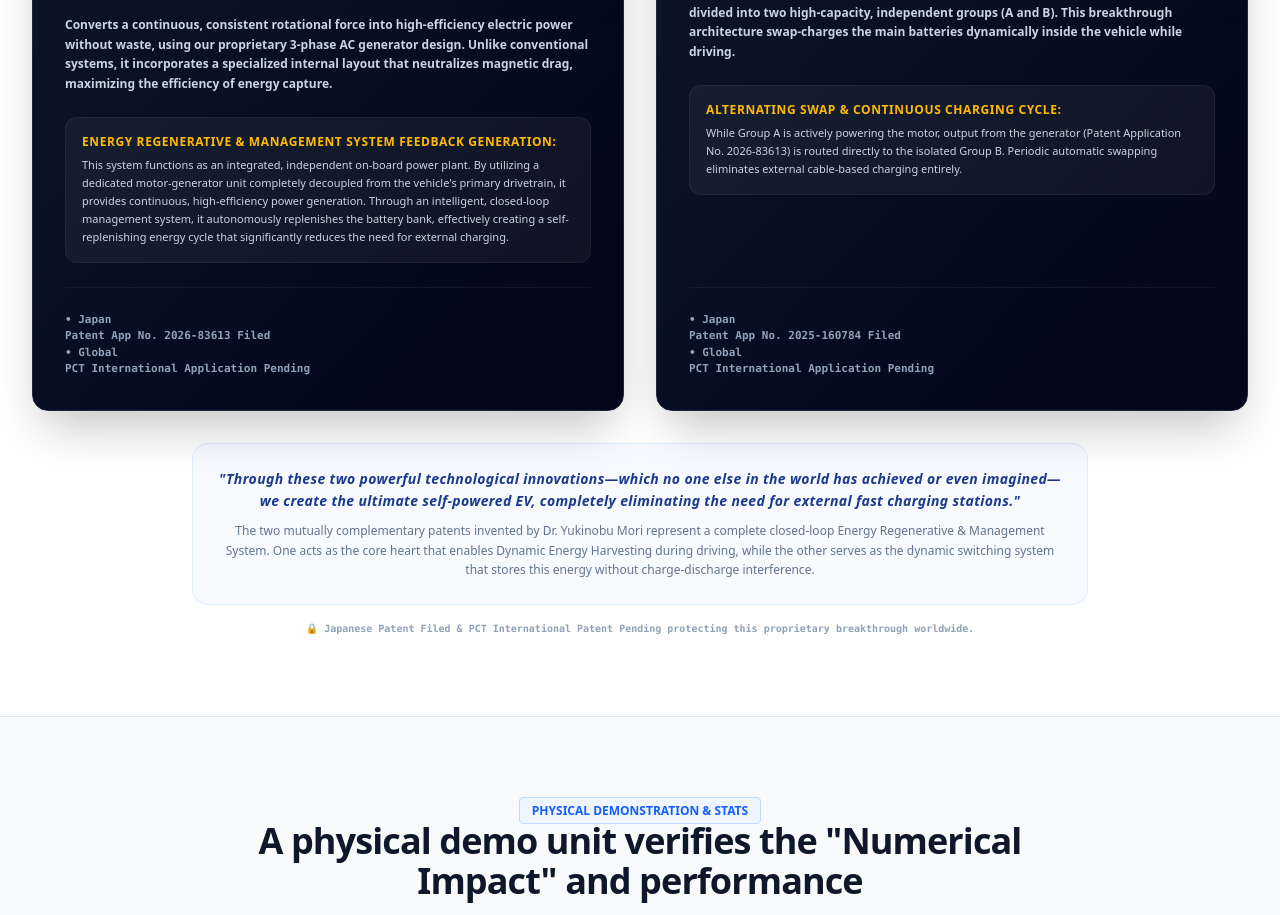
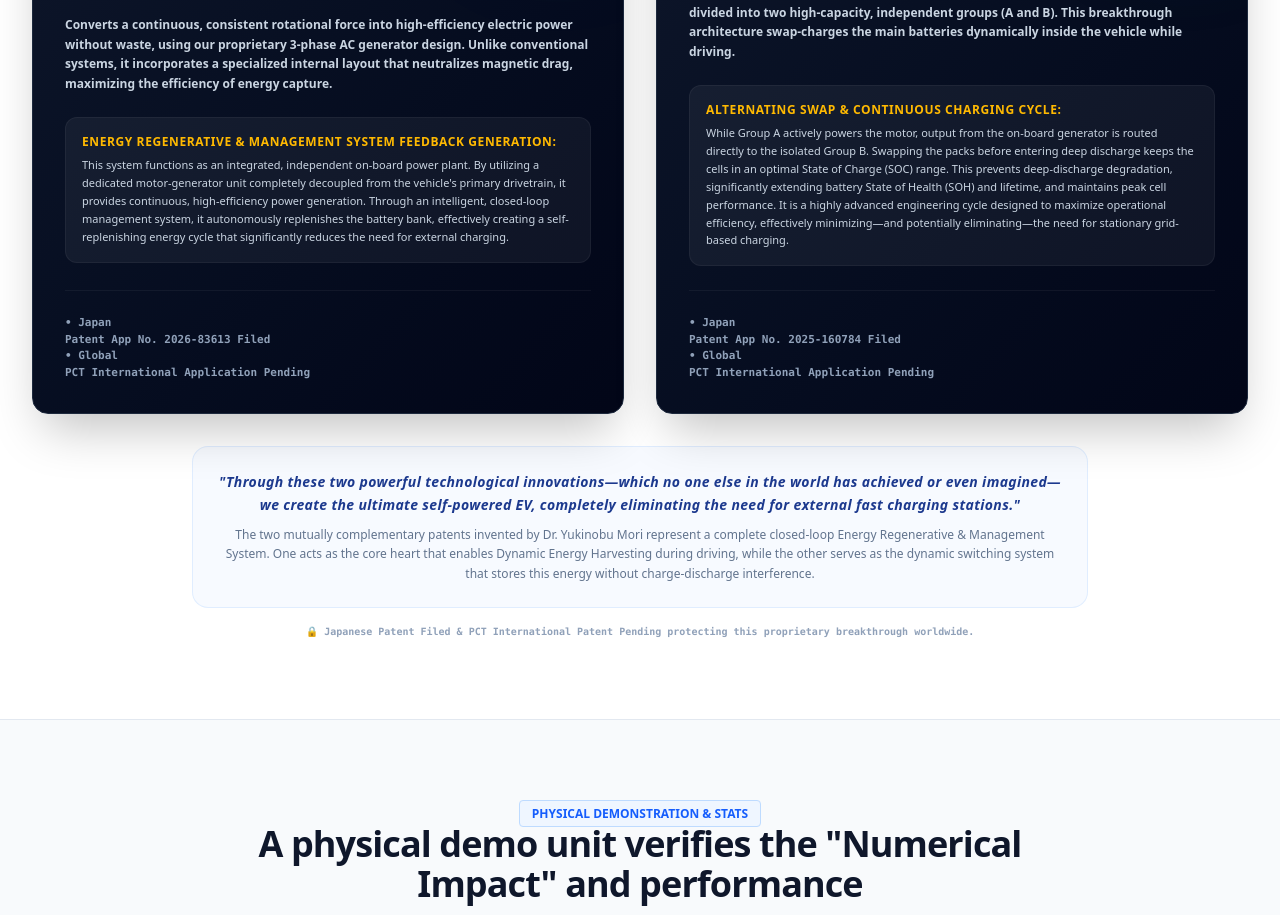
Before and after one commit to joinusint2207-ev/-, a React (Vite) app: page / in a window 1280 px wide. Shown: the part 3520-4435 px from the top of the page. Built offline with nearby package versions, Linux system fonts and the light colour scheme.

Commit message:
feat: update patent 02 technical description
Refine the description of the A/B battery swapping system to emphasize battery health (SOH) benefits and efficient SOC management.

```diff
--- a/src/translations.ts
+++ b/src/translations.ts
@@ -101,7 +101,7 @@ export const translations = {
     patent02Sub: "Dual Swapping Battery Structure for EV",
     patent02Desc: "Rather than using auxiliary storage, the vehicle's main propulsion battery bank itself is divided into two high-capacity, independent groups (A and B). This breakthrough architecture swap-charges the main batteries dynamically inside the vehicle while driving.",
     alternatingSwapTitle: "Alternating Swap & Continuous Charging Cycle:",
-    alternatingSwapDesc: "While Group A is actively powering the motor, output from the generator (Patent Application No. 2026-83613) is routed directly to the isolated Group B. Periodic automatic swapping eliminates external cable-based charging entirely.",
+    alternatingSwapDesc: "While Group A actively powers the motor, output from the on-board generator is routed directly to the isolated Group B. Swapping the packs before entering deep discharge keeps the cells in an optimal State of Charge (SOC) range. This prevents deep-discharge degradation, significantly extending battery State of Health (SOH) and lifetime, and maintains peak cell performance.\n\nIt is a highly advanced engineering cycle designed to maximize operational efficiency, effectively minimizing—and potentially eliminating—the need for stationary grid-based charging.",
     patent02Timeline: "• Japan\nPatent App No. 2025-160784 Filed\n• Global\nPCT International Application Pending",
     coreConceptTitle: "💡 The Core Concept: Plug-free, Ultimate Self-Propulsion System",
     coreConceptDesc: "\"The continuous, consistent rotational force generated through our proprietary on-board mechanism is captured by (1) a custom-engineered 3-phase AC feedback generator that minimizes friction and drag. This harvested energy is channeled into (2) an independent, dual-compartment (A/B) battery system operating under intelligent swapping control. This forms a perfect closed loop where one pack powers propulsion while the other receives high-rate feedback energy, rendering heavy external charging infrastructure completely redundant and launching the ultimate self-sufficient EV.\"",
@@ -304,7 +304,7 @@ export const translations = {
     patent02Sub: "EV用二系統バッテリー切替充電構造",
     patent02Desc: "補助バッテリーを追加するのではなく、車両を駆動するメインバッテリー自体を大容量の独立した2つのグループ（AとB）に分割します。この画期的なアーキテクチャにより、走行しながらメインバッテリーを車内で交互に直接自己充電します。",
     alternatingSwapTitle: "交互スワップ ＆ 連続自己充電サイクル:",
-    alternatingSwapDesc: "グループAがモーターを駆動している間、発電機（特許出願番号 2026-83613）からの出力は、完全に分離されたグループBに直接送られ高速で充電されます。定期的な自動スワップ切替により、外部の充電コードを一切必要としない駆動ループが維持されます。",
+    alternatingSwapDesc: "グループAが駆動している間、車載発電機からの出力は完全に隔離されたグループBに直接送られ充電されます。バッテリーが完全に放電（深放電）する前にスワップすることで、セルは常に最適な充電状態（SOC）範囲に維持されます。これにより放電深度（DoD）ストレスが極限まで抑えられ、バッテリーの寿命（SOH）を劇的に向上させつつ、常に最高効率での充放電が可能となります。充電のために一度も停車することなく走り続ける、究極の自律走行EVを現実の工学設計として実現する最強のシステムです。",
     patent02Timeline: "• 日本\n特許出願番号 2025-160784 出願済\n• グローバル\nPCT国際特許出願手続き中",
     coreConceptTitle: "💡 コアコンセプト：充電コード不要の、究極の自律推進システム",
     coreConceptDesc: "「独自の車載機構によって生成される連続的かつ安定した回転力は、まず(1)摩擦とドラッグを極限まで低減した3相ACフィードバック発電機によって効率的に回収されます。この回収された電気エネルギーは、(2)インテリジェントな切替制御下にある独立した二系統（A/B）バッテリーシステムに直接送られます。これにより、一方のバッテリーが推進力を供給している間に、もう一方が高効率な回生電力を直接受け取るという、完璧なクローズドループが形成され、重い外部充電インフラへの依存を完全にゼロにした、究極の自己完結型EVを実現します。」",
```
